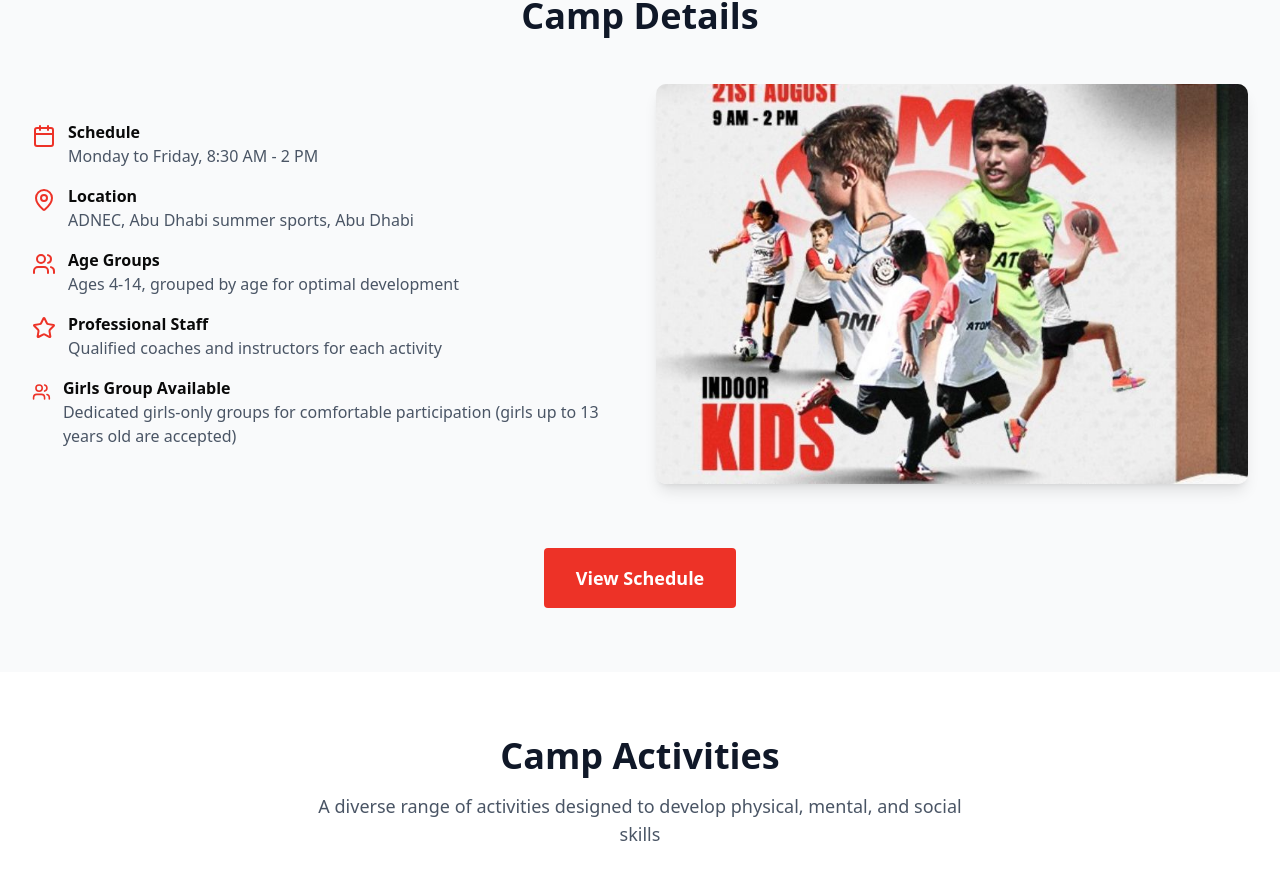
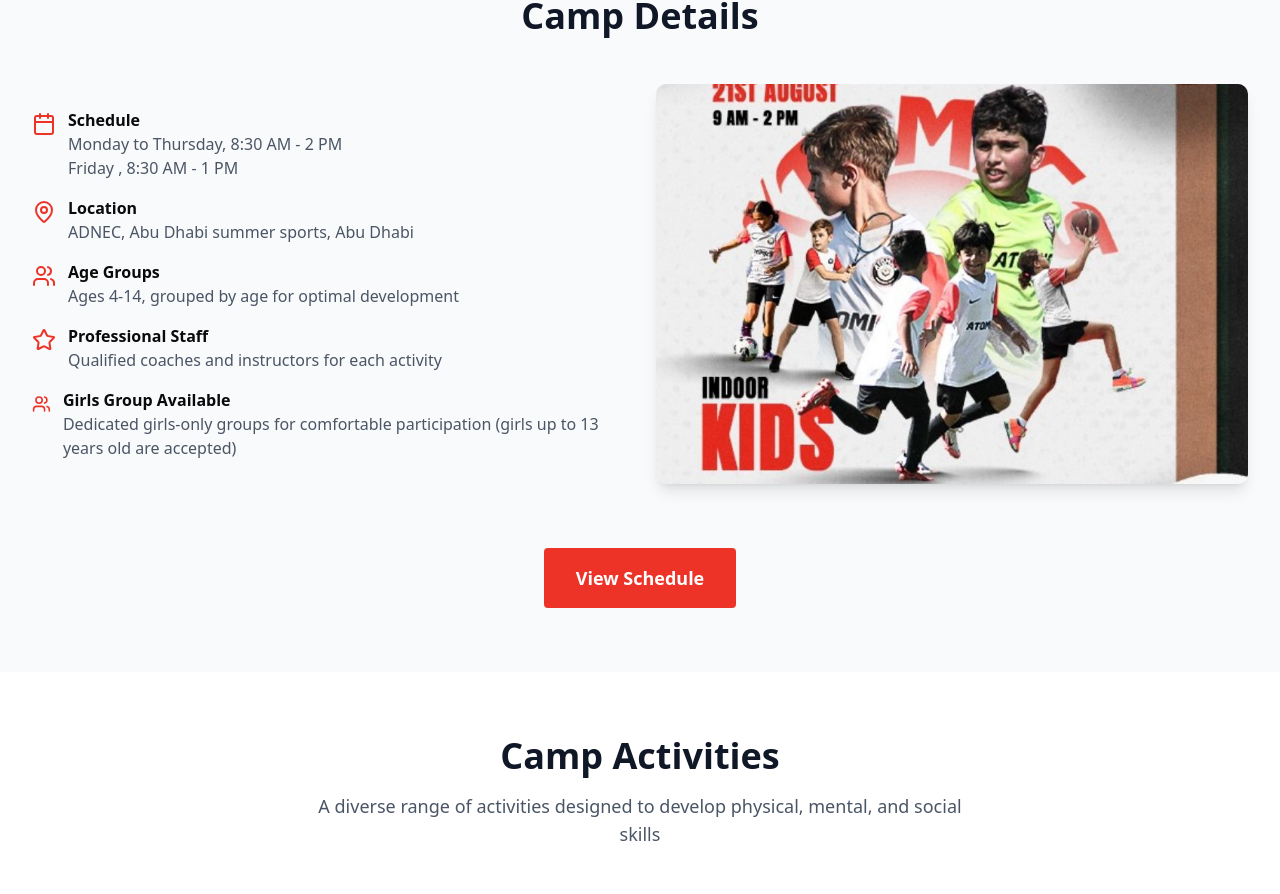
Before and after one commit to Hosni10/summercamp-client, a React (Vite) app: page / in a window 1280 px wide. Shown: the part 932-1826 px from the top of the page. Built offline with nearby package versions, Linux system fonts and the light colour scheme; no server answers.

Commit message:
updating schedule pdf

```diff
--- a/src/pages/KidsCamp.jsx
+++ b/src/pages/KidsCamp.jsx
@@ -398,7 +398,10 @@
                   <div>
                     <h3 className="font-semibold">Schedule</h3>
                     <p className="text-gray-600">
-                      Monday to Friday, 8:30 AM - 2 PM
+                      Monday to Thursday, 8:30 AM - 2 PM
+                      <br />
+                      Friday , 8:30 AM - 1 PM
+
                     </p>
                   </div>
                 </div>
```
Also changed, not shown: 1 other file (tests, documents, lock files or other folders).
